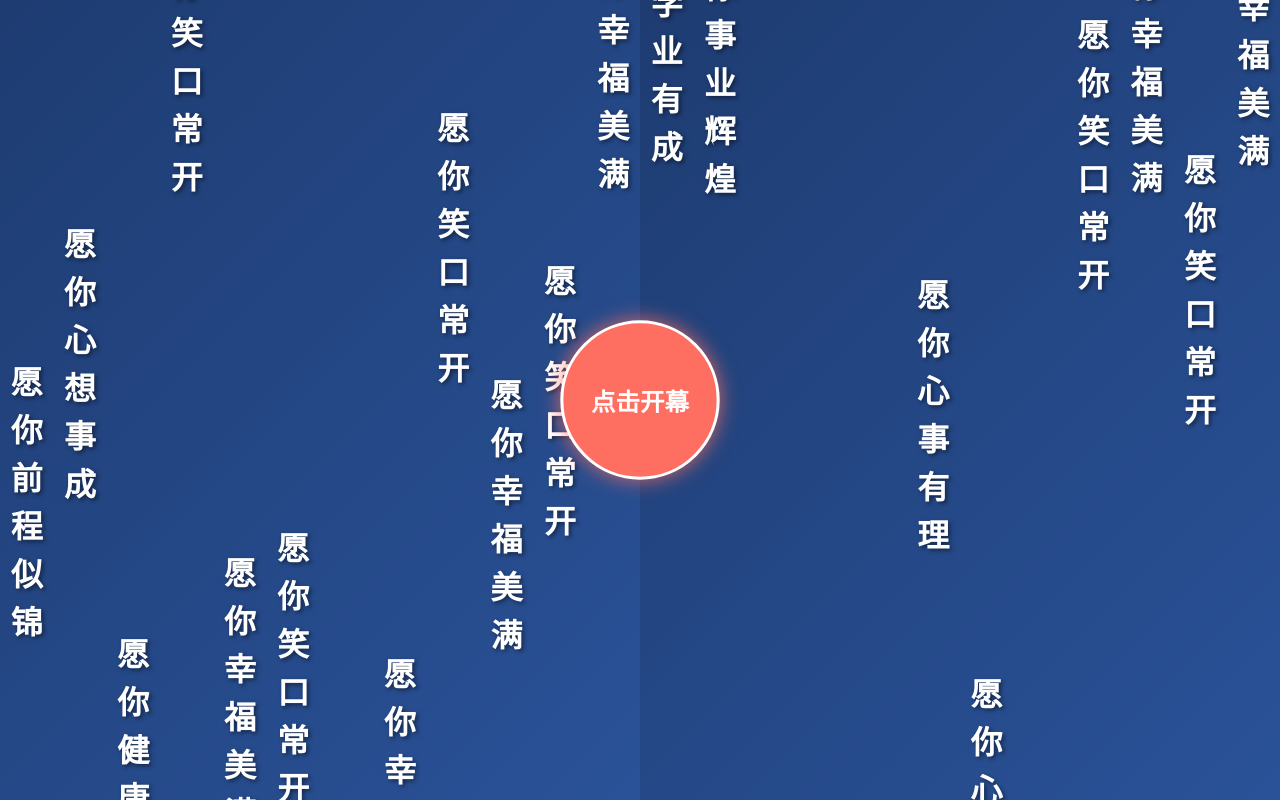
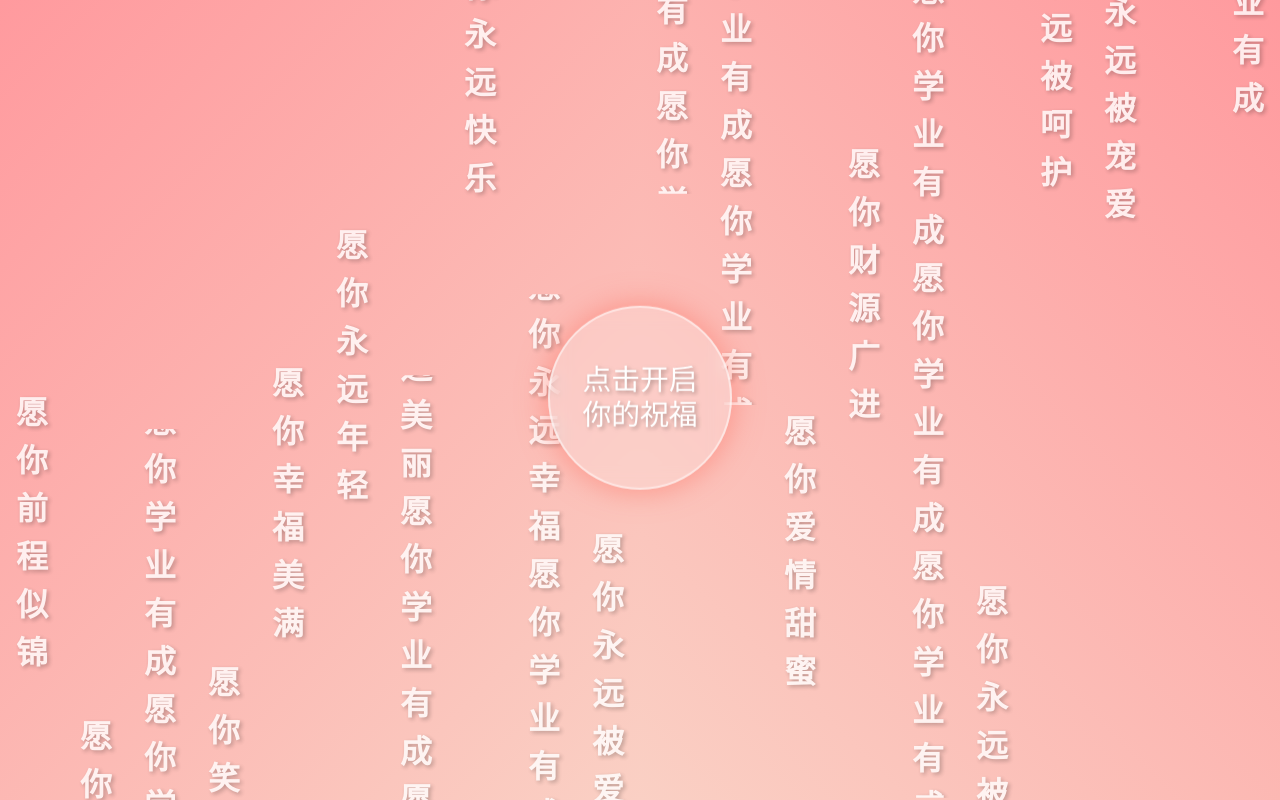
Before and after one commit to leehaohaohao/exam-react, a React (Vite) app: page / in a window 1280 px wide. Shown: the top 800 px of the page. Built offline with nearby package versions, Linux system fonts and the light colour scheme; a web font is replaced by a local one.

Commit message:
-ui: artText open 页面样式配色优化

```diff
--- a/src/components/Barrage.css
+++ b/src/components/Barrage.css
@@ -13,17 +13,18 @@
     font-family: 'MyCustomFont', sans-serif; /* 使用艺术手写字体 */
 
     /* 金色烫金效果 */
-    text-shadow: 2px 2px 5px rgba(0, 0, 0, 0.5),
-    0 0 8px rgba(255, 215, 0, 0.8); /* 适当减少层数 */
+    text-shadow:
+            1px 1px 3px rgba(0, 0, 0, 0.5), /* 减少阴影层数 */
+            0 0 10px rgba(255, 215, 0, 0.8); /* 增加光晕效果 */
 
     /* 金榜题名渐变色 */
     background: linear-gradient(90deg,
-    #ffcc00, #ffd700, #ffec8b, #ffdf00, #ffcc00
+    #ffcc00, #ffd700, #ffdf00
     );
     background-size: 200% 100%;
     -webkit-background-clip: text;
     -webkit-text-fill-color: transparent;
-    animation: gradientMove 5s infinite linear, moveLeft 6s linear forwards;
+    animation: gradientMove 6s infinite linear, moveLeft 8s linear forwards;
 }
 
 @keyframes moveLeft {
@@ -40,7 +41,7 @@
     }
 }
 
-/* 金光流动动画（减少频率 & 计算量） */
+/* 金光流动动画 */
 @keyframes gradientMove {
     0% {
         background-position: 0% 50%;
--- a/src/components/Meteor.tsx
+++ b/src/components/Meteor.tsx
@@ -20,7 +20,7 @@ const Meteor: React.FC = () => {
     };
 
     // 生成多个流星
-    const meteors = Array.from({ length: 10 }, (_, index) => (
+    const meteors = Array.from({ length: 20 }, (_, index) => (
         <div
             key={index}
             className="meteor"
--- a/src/components/OpeningAnimation.css
+++ b/src/components/OpeningAnimation.css
@@ -6,6 +6,7 @@
     height: 100%;
     overflow: hidden;
     z-index: 1000; /* 确保遮罩层在最上层 */
+    background: transparent; /* 背景透明，让整体渐变更柔和 */
 }
 
 .left-container,
@@ -17,15 +18,16 @@
     display: flex;
     justify-content: space-between;
     transition: transform 1s ease-in-out;
-    background: linear-gradient(135deg, #1e3c72, #2a5298); /* 更柔和的渐变蓝色背景 */
 }
 
 .left-container {
     left: 0;
+    background: linear-gradient(135deg, #ff9a9e, #fad0c4); /* 柔和的粉色渐变背景 */
 }
 
 .right-container {
     right: 0;
+    background: linear-gradient(-135deg, #ff9a9e, #fad0c4); /* 柔和的粉色渐变背景 */
 }
 
 .bar {
@@ -49,13 +51,19 @@
     align-items: center;
     font-size: 2rem; /* 增大字体 */
     color: #fff;
-    font-family: "楷体", cursive; /* 使用楷体 */
+    font-family: "Georgia", serif; /* 使用更优雅的字体 */
     font-weight: bold;
-    text-shadow: 2px 2px 4px rgba(0, 0, 0, 0.5); /* 文字阴影 */
+    text-shadow: 2px 2px 4px rgba(0, 0, 0, 0.3); /* 文字阴影 */
 }
 
 .text span {
     line-height: 1.5; /* 调整行高 */
+    opacity: 0.8; /* 文字透明度 */
+    transition: opacity 0.3s ease-in-out;
+}
+
+.bar:hover .text span {
+    opacity: 1; /* 鼠标悬停时文字更清晰 */
 }
 
 @keyframes slideUp {
@@ -76,41 +84,54 @@
     }
 }
 
+/* 新的按钮样式 */
 .circle-button {
     position: absolute;
     top: 50%;
     left: 50%;
     transform: translate(-50%, -50%);
-    width: 150px;
-    height: 150px;
+    width: 180px;
+    height: 180px;
     border-radius: 50%;
-    background: #ff6f61; /* 按钮背景色 */
+    background: rgba(255, 255, 255, 0.2); /* 半透明背景 */
+    backdrop-filter: blur(10px); /* 毛玻璃效果 */
     display: flex;
     justify-content: center;
     align-items: center;
     cursor: pointer;
-    font-size: 1.5rem; /* 增大字体 */
+    font-size: 1.8rem;
     color: #fff;
     z-index: 1001;
-    box-shadow: 0 0 20px rgba(255, 111, 97, 0.8); /* 按钮阴影 */
-    animation: pulse 2s infinite; /* 按钮动画 */
-    border: 3px solid #fff; /* 添加白色边框 */
+    box-shadow: 0 0 30px rgba(255, 111, 97, 0.6); /* 柔和阴影 */
+    border: 2px solid rgba(255, 255, 255, 0.5); /* 半透明边框 */
+    animation: float 3s ease-in-out infinite; /* 浮动动画 */
+    transition: all 0.3s ease-in-out;
+}
+
+.circle-button:hover {
+    background: rgba(255, 255, 255, 0.3); /* 悬停时背景更亮 */
+    box-shadow: 0 0 40px rgba(255, 111, 97, 0.8); /* 悬停时阴影更明显 */
+    transform: translate(-50%, -50%) scale(1.05); /* 悬停时轻微放大 */
 }
 
 .circle-button span {
-    font-family: "楷体", cursive; /* 使用楷体 */
-    font-weight: bold;
+    font-family: "Pacifico", cursive; /* 使用手写体字体 */
+    font-weight: normal;
+    text-align: center;
+    line-height: 1.2;
+    text-shadow: 2px 2px 4px rgba(0, 0, 0, 0.3); /* 文字阴影 */
 }
 
-@keyframes pulse {
+/* 按钮浮动动画 */
+@keyframes float {
     0% {
-        transform: translate(-50%, -50%) scale(1);
+        transform: translate(-50%, -50%);
     }
     50% {
-        transform: translate(-50%, -50%) scale(1.1);
+        transform: translate(-50%, -55%);
     }
     100% {
-        transform: translate(-50%, -50%) scale(1);
+        transform: translate(-50%, -50%);
     }
 }
 
--- a/src/components/OpeningAnimation.tsx
+++ b/src/components/OpeningAnimation.tsx
@@ -15,30 +15,26 @@ const OpeningAnimation: React.FC<OpeningAnimationProps> = ({ onComplete }) => {
     const leftTexts = [
         "愿你前程似锦",
         "愿你心想事成",
-        "愿你健康平安",
+        "愿你健康平安愿你学业有成愿你学业有成愿你学业有成愿你学业有成",
         "愿你笑口常开",
         "愿你幸福美满",
-        "愿你笑口常开",
-        "愿你幸福美满",
-        "愿你幸福美满",
-        "愿你笑口常开",
-        "愿你幸福美满",
-        "愿你笑口常开",
-        "愿你幸福美满",
+        "愿你永远年轻",
+        "愿你永远美丽愿你学业有成愿你学业有成愿你学业有成",
+        "愿你永远快乐",
+        "愿你永远幸福愿你学业有成愿你学业有成",
+        "愿你永远被爱",
     ];
     const rightTexts = [
-        "愿你学业有成",
-        "愿你事业辉煌",
+        "愿你学业有成愿你学业有成愿你学业有成愿你学业有成愿你学业有成愿你学业有成",
+        "愿你事业辉煌愿你学业有成愿你学业有成愿你学业有成愿你学业有成",
         "愿你爱情甜蜜",
         "愿你财源广进",
-        "愿你万事如意",
-        "愿你心事有理",
-        "愿你心事有理",
-        "愿你幸福美满",
-        "愿你笑口常开",
-        "愿你幸福美满",
-        "愿你笑口常开",
-        "愿你幸福美满",
+        "愿你万事如意愿你学业有成愿你学业有成愿你学业有成愿你学业有成",
+        "愿你永远被珍惜",
+        "愿你永远被呵护",
+        "愿你永远被宠爱",
+        "愿你永远被守护",
+        "愿你永远被祝福愿你学业有成",
     ];
 
     // 初始化竖条的文字和动画
@@ -51,7 +47,6 @@ const OpeningAnimation: React.FC<OpeningAnimationProps> = ({ onComplete }) => {
             if (bar) {
                 const speed = 2 + Math.random() * 3; // 随机速度
                 bar.style.animation = `slideUp ${speed}s linear infinite`;
-                console.log(index)
             }
         });
 
@@ -60,7 +55,6 @@ const OpeningAnimation: React.FC<OpeningAnimationProps> = ({ onComplete }) => {
             if (bar) {
                 const speed = 2 + Math.random() * 3; // 随机速度
                 bar.style.animation = `slideDown ${speed}s linear infinite`;
-                console.log(index)
             }
         });
     }, []);
@@ -83,9 +77,8 @@ const OpeningAnimation: React.FC<OpeningAnimationProps> = ({ onComplete }) => {
         // 动画完成后调用回调函数
         setTimeout(() => {
             onComplete();
-        }, 3200); // 2.5秒左右展开后移除组件
+        }, 1600); // 2.5秒左右展开后移除组件
     };
-
 
     return (
         <div className={`opening-container ${isOpen ? "open" : ""}`}>
@@ -130,7 +123,7 @@ const OpeningAnimation: React.FC<OpeningAnimationProps> = ({ onComplete }) => {
             {/* 圆形按钮 */}
             {showButton && (
                 <div className="circle-button" onClick={handleOpen}>
-                    <span>点击开幕</span>
+                    <span>点击开启<br />你的祝福</span>
                 </div>
             )}
         </div>
--- a/src/index.css
+++ b/src/index.css
@@ -1,9 +1,9 @@
 body {
   margin: 0;
   padding: 0;
-  font-family: Arial, sans-serif;
-  background: linear-gradient(135deg, #1e3c72, #2a5298);
-  color: white;
+  font-family: "Arial", sans-serif;
+  background-image: linear-gradient(to left, #a18cd1 0%, #fbc2eb 100%);
+  color: #fff;
   overflow: hidden;
   width: 100vw;
   height: 100vh;
```
